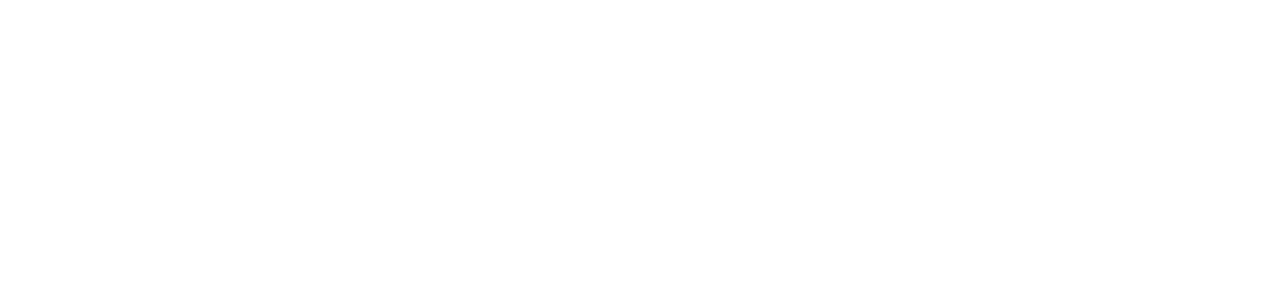
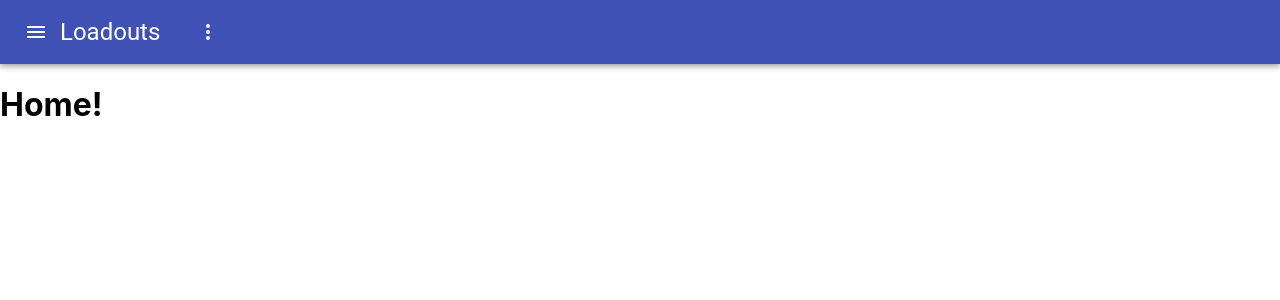
Before and after one commit to egraves2/destiny, a React (Create React App) app: page /home in a window 1280 px wide. Shown: the top 300 px of the page. Built offline with nearby package versions, Linux system fonts and the light colour scheme.

Commit message:
working oauth

```diff
--- a/package.json
+++ b/package.json
@@ -4,6 +4,7 @@
   "private": true,
   "dependencies": {
     "@material-ui/core": "^4.9.3",
+    "@material-ui/icons": "^4.9.1",
     "@testing-library/jest-dom": "^4.2.4",
     "@testing-library/react": "^9.4.0",
     "@testing-library/user-event": "^7.2.1",
--- a/src/App.css
+++ b/src/App.css
@@ -7,11 +7,6 @@
   pointer-events: none;
 }
 
-@media (prefers-reduced-motion: no-preference) {
-  .App-logo {
-    animation: App-logo-spin infinite 20s linear;
-  }
-}
 
 .App-header {
   background-color: #282c34;
@@ -28,11 +23,6 @@
   color: #61dafb;
 }
 
-@keyframes App-logo-spin {
-  from {
-    transform: rotate(0deg);
-  }
-  to {
-    transform: rotate(360deg);
-  }
+#home .AppBar{
+  background:yellow;
 }
--- a/src/App.js
+++ b/src/App.js
@@ -1,7 +1,8 @@
 import React, {useContext, useState, useEffect} from 'react';
 import './App.css';
+import Home from './pages/home'
 import Button from '@material-ui/core/Button'
-import {Link,BrowserRouter,Route} from 'react-router-dom'
+import {Link,BrowserRouter,Route,Redirect} from 'react-router-dom'
 import { getDefaultNormalizer } from '@testing-library/react';
 
 function App() {
@@ -9,6 +10,7 @@
   return (<BrowserRouter>
 
     <Route exact path="/" component={Main} />
+    <Route path="/home" exact component={Home} />
     <Route path="/oauth" component={OauthCallback} />
 
 
@@ -35,37 +37,6 @@
 
 </div>)
 }
-/*
-function OauthCallback(props){
-  console.log(props)
-
-  async function getToken(){
-
-    fetch(/api?code=${code})
-    var authCode = props.location.search.split('=')[1]
-    console.log(authCode)
-    const url = `https://www.bungie.net/Platform/App/OAuth/Token/`
-    const r = await fetch(url, {
-      headers:{
-        'Content-Type': 'application/x-www-form-urlencoded',
-        'Authorization': "Basic YOXKt1vRm25j4u6ZY3dpza-c-wdSoBj0GZwAurxvR7U",
-        'grant_type': `authorization_code&code=${authCode}`
-      }
-    })
-    const json = await r.json()
-    console.log(json)
-    var token = ''
-    localStorage.setItem('token', token)
-    // redirect to main app
-  }
-
-  useEffect(()=>{
-    getToken()
-  },[])
-
-  return (<div>oauth</div>)
-}
-*/
 
 function OauthCallback(props){
   console.log(props)
@@ -81,7 +52,7 @@
   useEffect(()=>{
     getToken()
   },[])
-  return (<div>oauth</div>)
+  return (<Redirect to='/home' />)
 }
 
 export default App;
--- /dev/null
+++ b/src/pages/home.js
@@ -0,0 +1,44 @@
+import React, {useContext, useState, useEffect} from 'react';
+import AppBar from '@material-ui/core/AppBar';
+import Toolbar from '@material-ui/core/Toolbar';
+import IconButton from '@material-ui/core/IconButton';
+import Typography from '@material-ui/core/Typography';
+import { makeStyles } from '@material-ui/core/styles';
+import MenuIcon from '@material-ui/icons/Menu';
+import SearchIcon from '@material-ui/icons/Search';
+import MoreIcon from '@material-ui/icons/MoreVert';
+
+function Home(){
+    return <div className="page">
+        <header>
+        <AppBar position="static">
+
+        <Toolbar className="toolbar">
+          <IconButton
+            edge="start"
+            className="menu-button"
+            color="inherit"
+            aria-label="open drawer"
+          >
+            <MenuIcon />
+
+          </IconButton>
+          <Typography className="title" variant="h5" noWrap>
+            Loadouts
+          </Typography>
+          <IconButton aria-label="search" color="inherit">
+
+          </IconButton>
+          <IconButton aria-label="display more actions" edge="end" color="inherit">
+            <MoreIcon />
+          </IconButton>
+        </Toolbar>
+      </AppBar>
+
+
+        </header>
+        <h1>Home!</h1>
+    </div>
+}
+
+export default Home
```
Also changed, not shown: api/index.js (+5 -4 lines), 1 other file (tests, documents, lock files or other folders).
